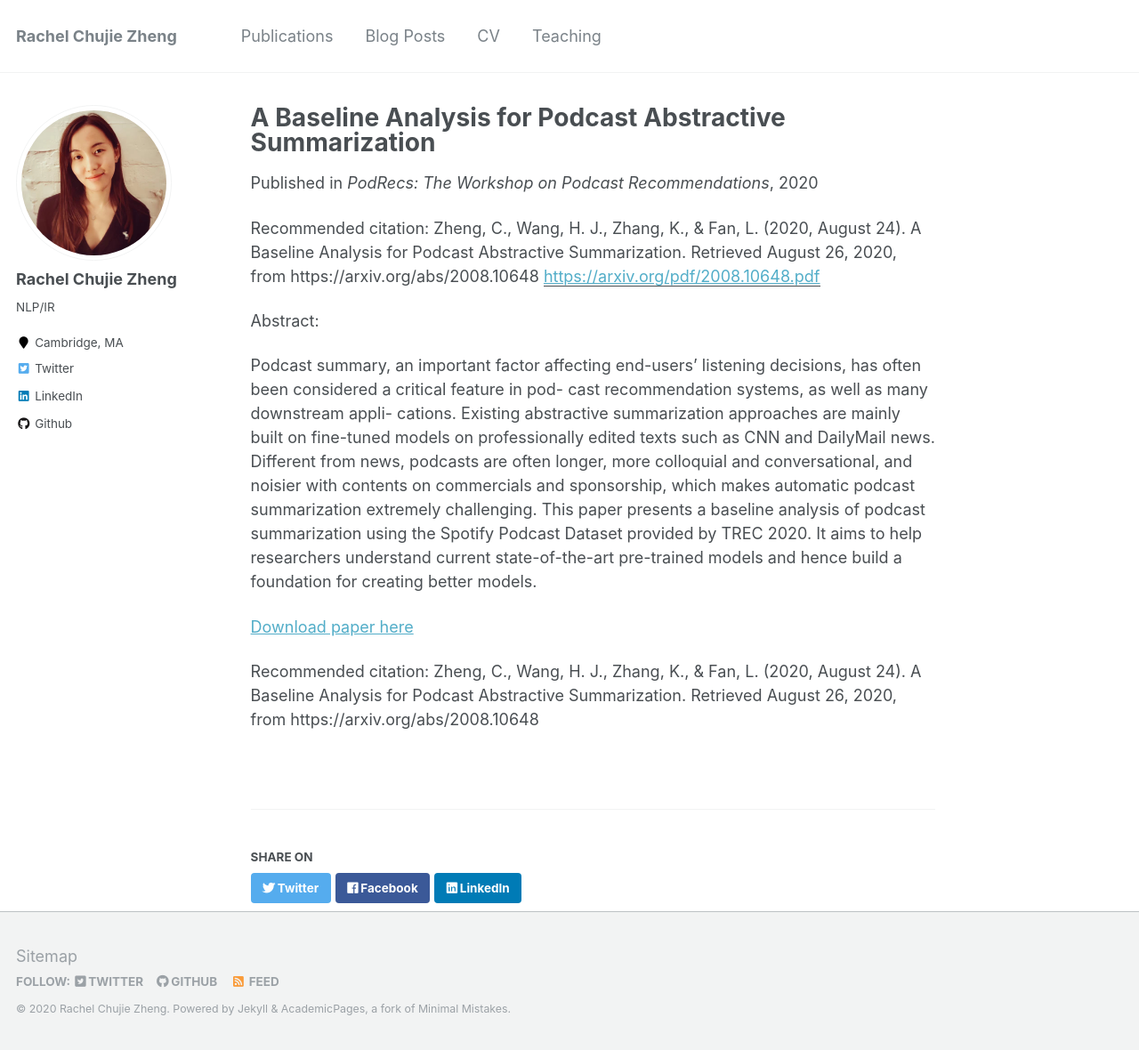
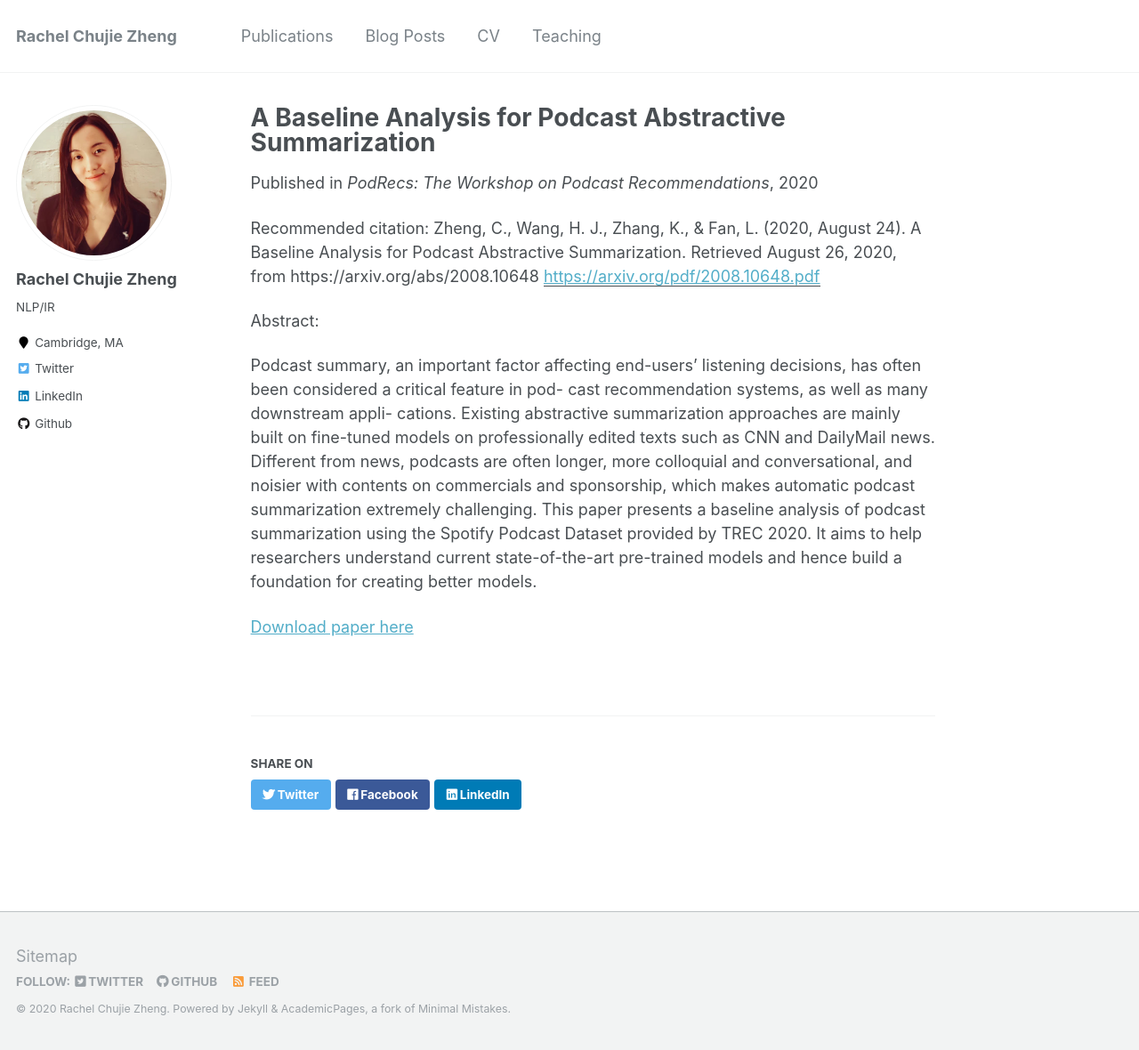
Before and after one commit to chz816/chz816.github.io, a Jekyll site: the page built from _publications/2020-08-21-podrecs.md, in a window 1280 px wide and 1180 px high. Shown: the whole window at 89% size. Built offline with Jekyll 4.4.1, drawn with Linux system fonts in a browser that asks for light colours; part of the change alters nothing that is shown.

Commit message:
9/28 - commit

```diff
--- a/_publications/2020-08-21-podrecs.md
+++ b/_publications/2020-08-21-podrecs.md
@@ -1,7 +1,7 @@
 ---
 title: "A Baseline Analysis for Podcast Abstractive Summarization"
 collection: publications
-permalink: /publication/2020-08-21-podrecs-2020
+permalink: /publications/2020-08-21-podrecs-2020
 excerpt: 'This paper is about the baseline analysis for podcast summarization task.'
 date: 2020-08-24
 venue: 'PodRecs: The Workshop on Podcast Recommendations'
@@ -13,5 +13,3 @@ Abstract:
 Podcast summary, an important factor affecting end-users’ listening decisions, has often been considered a critical feature in pod- cast recommendation systems, as well as many downstream appli- cations. Existing abstractive summarization approaches are mainly built on fine-tuned models on professionally edited texts such as CNN and DailyMail news. Different from news, podcasts are often longer, more colloquial and conversational, and noisier with contents on commercials and sponsorship, which makes automatic podcast summarization extremely challenging. This paper presents a baseline analysis of podcast summarization using the Spotify Podcast Dataset provided by TREC 2020. It aims to help researchers understand current state-of-the-art pre-trained models and hence build a foundation for creating better models.
 
 [Download paper here](https://arxiv.org/pdf/2008.10648.pdf)
-
-Recommended citation: Zheng, C., Wang, H. J., Zhang, K., &amp; Fan, L. (2020, August 24). A Baseline Analysis for Podcast Abstractive Summarization. Retrieved August 26, 2020, from https://arxiv.org/abs/2008.10648
```
